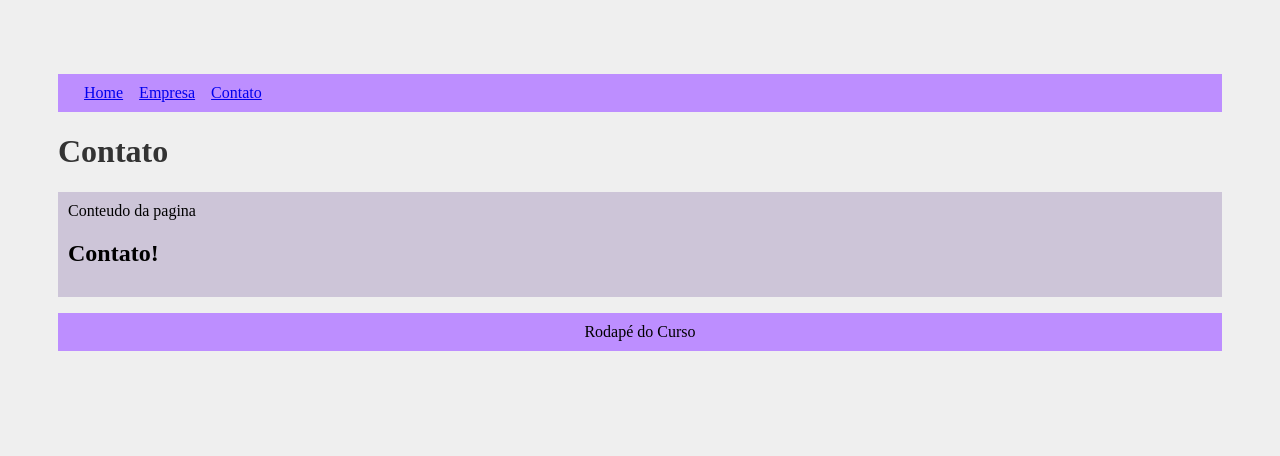
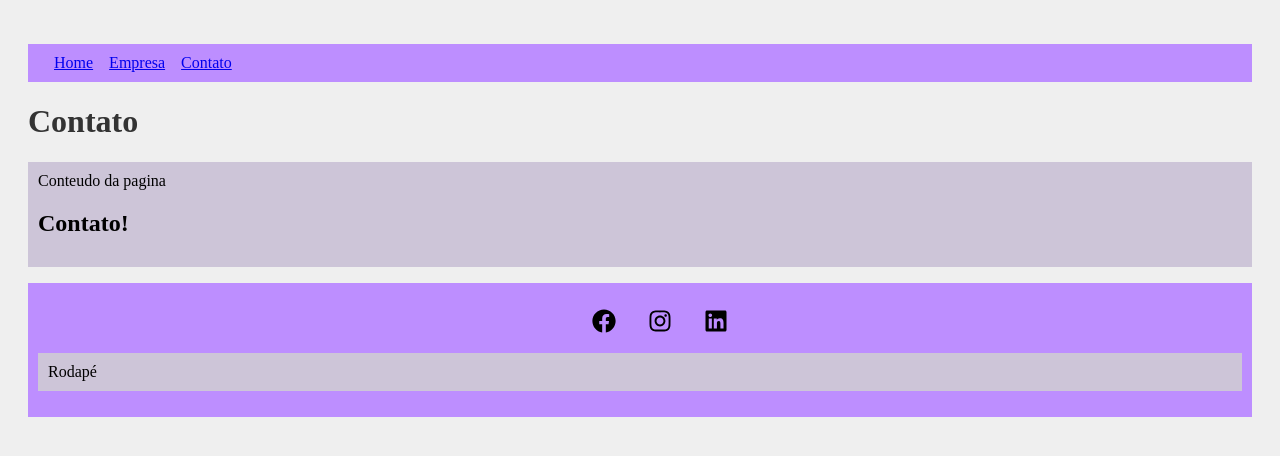
Before and after one commit to GabrielSilveira2026/EstudoFundamentosReactJS, a React (Create React App) app: page /contato in a window 1280 px wide. Shown: the top 456 px of the page. Built offline with nearby package versions, Linux system fonts and the light colour scheme.

Commit message:
Estudado biblioteca React Icons, que utiliza icones como componentes

```diff
--- a/package.json
+++ b/package.json
@@ -8,6 +8,7 @@
     "@testing-library/user-event": "^13.5.0",
     "react": "^18.2.0",
     "react-dom": "^18.2.0",
+    "react-icons": "^4.8.0",
     "react-router-dom": "^6.10.0",
     "react-scripts": "5.0.1",
     "web-vitals": "^2.1.4"
--- a/src/components/layout/Footer/Footer.js
+++ b/src/components/layout/Footer/Footer.js
@@ -1,8 +1,23 @@
 import React from 'react'
 import styles from './Footer.module.css'
+import {FaFacebook, FaInstagram, FaLinkedin} from 'react-icons/fa'
+
 function Footer() {
   return (
-    <footer className={styles.footer}>Rodapé do Curso</footer>
+    <footer className={styles.footer}>
+      <ul className={styles.social_list}>
+        <li>
+          <FaFacebook/>
+        </li>
+        <li>
+          <FaInstagram/>
+        </li>
+        <li>
+          <FaLinkedin/>
+        </li>
+      </ul>
+      <p>Rodapé</p>
+    </footer>
   )
 }
 
--- a/src/components/layout/Footer/Footer.module.css
+++ b/src/components/layout/Footer/Footer.module.css
@@ -1,6 +1,21 @@
 .footer {
     justify-content: center;
-    display: flex;
     background-color: rgb(189, 142, 255);
     padding: 10px;
 }
+
+.social_list {
+    display: flex;
+    justify-content: center;
+    align-items: center;
+    list-style: none;
+}
+
+.social_list li {
+    margin:0 1em
+}
+
+.social_list svg {
+    font-size: 1.5em;
+    cursor: pointer
+}
--- a/src/index.css
+++ b/src/index.css
@@ -1,5 +1,5 @@
 body {
-  padding: 50px;
+  padding: 20px;
   background-color: #efefef;
 }
 
```
Also changed, not shown: 1 other file (tests, documents, lock files or other folders).
